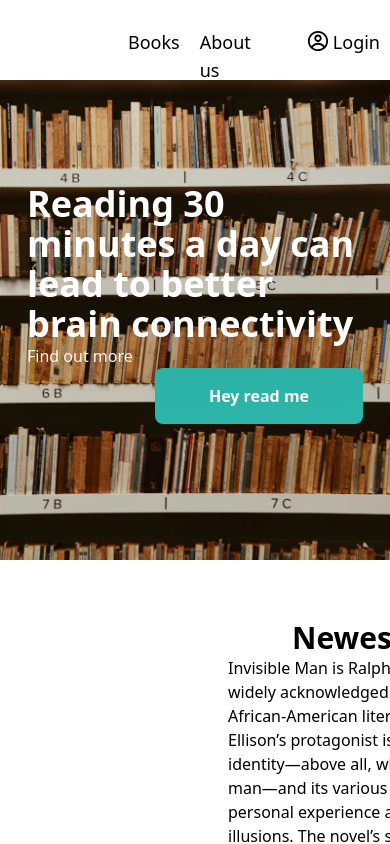
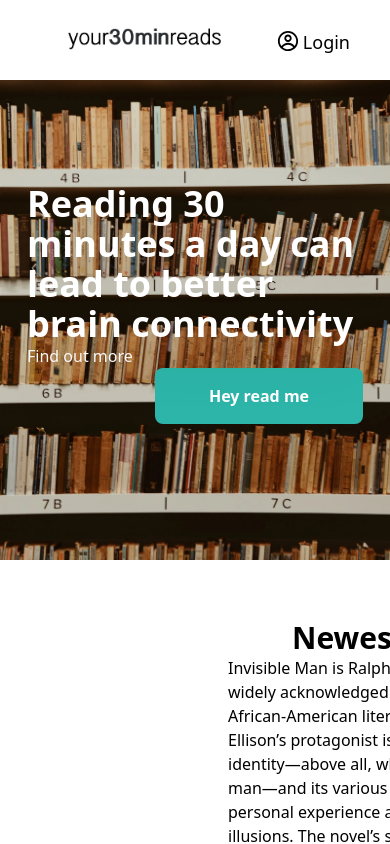
Before and after one commit to thacuriousbuilder/your30minreads, a Next.js app: page / in a window 390 px wide. Shown: the top 844 px of the page. Built offline with nearby package versions, Linux system fonts and the light colour scheme.

Commit message:
fix: fixing the responsiveness of the website

```diff
--- a/components/layouts/primaryLayout/PrimaryLayout.tsx
+++ b/components/layouts/primaryLayout/PrimaryLayout.tsx
@@ -12,7 +12,8 @@ export interface IPrimaryLayout extends React.ComponentPropsWithoutRef<'div'> {
     return (
       <>
         <Head>
-          <title></title>
+        <meta name="viewport" content="width=device-width, initial-scale=1" />
+          <title>your30minreads</title>
         </Head>
         <div {...divProps} className={`min-h-screen flex flex-col ${justify}`}>
           <Header />
@@ -20,7 +21,6 @@ export interface IPrimaryLayout extends React.ComponentPropsWithoutRef<'div'> {
           <div className="m-auto" />
           <main className="p-5">{children}</main>
           <div className="m-auto" />
-
           <MidFooter/>
           <Footer developerName='Alhouseny Camara' yearOfUpdate={2022} />
         </div>
--- a/components/navigation/footer/Footer.tsx
+++ b/components/navigation/footer/Footer.tsx
@@ -1,12 +1,14 @@
-export interface IFooter {
+export interface IFooter extends React.ComponentPropsWithoutRef<'footer'>  {
     developerName: string;
     yearOfUpdate:number |null
   }
 
-  const Footer: React.FC<IFooter> = ({ developerName,yearOfUpdate }) => {
+  const Footer: React.FC<IFooter> = ({ developerName,yearOfUpdate, ...footerProps }) => {
     return (
-      <footer className="w-full h-14 bg-color-300 " >
-       <div className="flex flex-row justify-start p-3 text-gray-500 text-l ">
+      <footer
+      {...footerProps}
+      className="w-full h-14 bg-color-300 ">
+       <div className="flex flex-row justify-start p-3 text-gray-500 ">
          <p className="mr-1">created by {developerName}</p>
          <p >@{yearOfUpdate}</p>
        </div>
--- a/components/navigation/header/Header.tsx
+++ b/components/navigation/header/Header.tsx
@@ -10,20 +10,13 @@ export interface IHeader extends React.ComponentPropsWithoutRef<'header'> {}
     return (
       <header className='w-full flex flex-row justify-between bg-white-200 h-20 shadow-lg '>
           <div className='flex flex-row space-x-5 m-7 text-lg'>
-                <Link className='ml-20' href={''}>
+                <Link className='ml-20 xs:ml-10' href={''}>
                   <Image src='/your30minreads.png' alt='The logo of the website' width={200} height={200}/>
                 </Link>
-                <Link className='hover:underline' href={''}>Books</Link>
-                <Link className='hover:underline'  href={''}>About us</Link>
-
+                <Link className='hover:underline hidden sm:inline' href={''}>Books</Link>
+                <Link className='hover:underline hidden sm:inline'  href={''}>About us</Link>
               </div>
                 <div className='flex flex-row  m-7 mr-10  text-lg'>
-                  {/* <div className='flex list-none mr-10'>
-                    <li className='mr-1 mt-0.5'>
-                      <IoIosSearch size={22}/>
-                    </li>
-                    <li>Search</li>
-                  </div> */}
                   <div className='flex list-none ' >
                     <li className='mr-1 mt-0.5'>
                       <CgProfile size={22}/>
--- a/pages/index.tsx
+++ b/pages/index.tsx
@@ -39,9 +39,9 @@ const mockData =[
 
 
   return (
-    <section >
+    <section>
 
-      <div className='flex flex-row justify-between ml-52 mt-10 xl:ml-64'>
+      <div className='flex flex-row justify-between ml-52 mt-10 xl:ml-64 '>
         <div>
           <TitleText style=' w-96 text-left break-normal' description='Invisible Man is Ralph Ellison’s only novel and is widely acknowledged as one of the great novels of African-American literature. The invisibility of Ellison’s protagonist is about the invisibility of identity—above all, what it means to be a black man—and its various masks, confronting both personal experience and the force of social illusions. The novel’s special quality is its deft combination of existential inquiry into identity as such—what it means to be socially or racially invisible—with a more sociopolitical allegory of the history of the African-American experience in America. The first-person narrator remains nameless, retrospectively recounting his shifts through the surreal reality of surroundings and people from the racist South to the no less inhospitable world of New York City.' title='Newest Book'/>
           <Button placeholder='Read now!' style='h-14 w-52 rounded-lg text-white font-bold bg-color-400 mt-2 ml-10' onClick={()=> test()}  />
--- a/tailwind.config.js
+++ b/tailwind.config.js
@@ -7,6 +7,7 @@ module.exports = {
   // Ensure these match with .storybook/preview.js
   theme: {
     screens: {
+      xxs:'280px',
       xs: '375px',
       sm: '600px',
       md: '900px',
```
Also changed, not shown: 1 other file (tests, documents, lock files or other folders).
